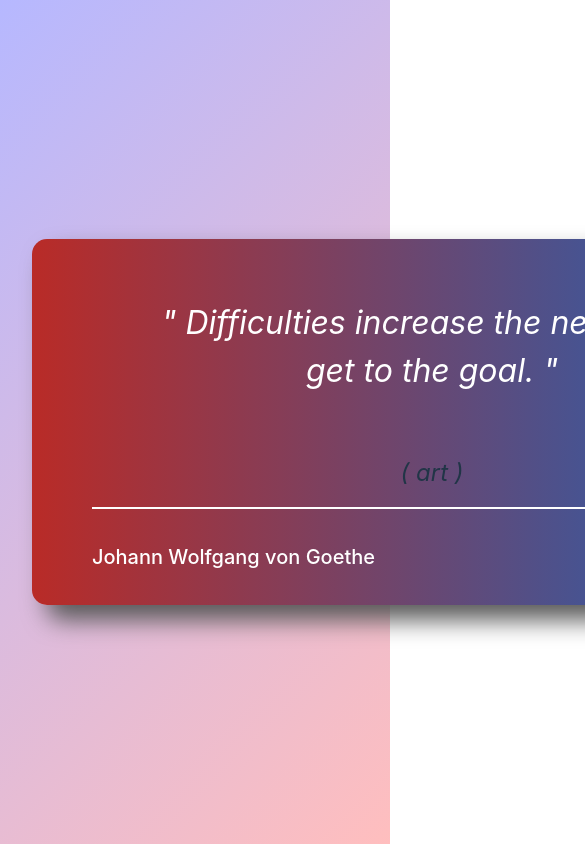
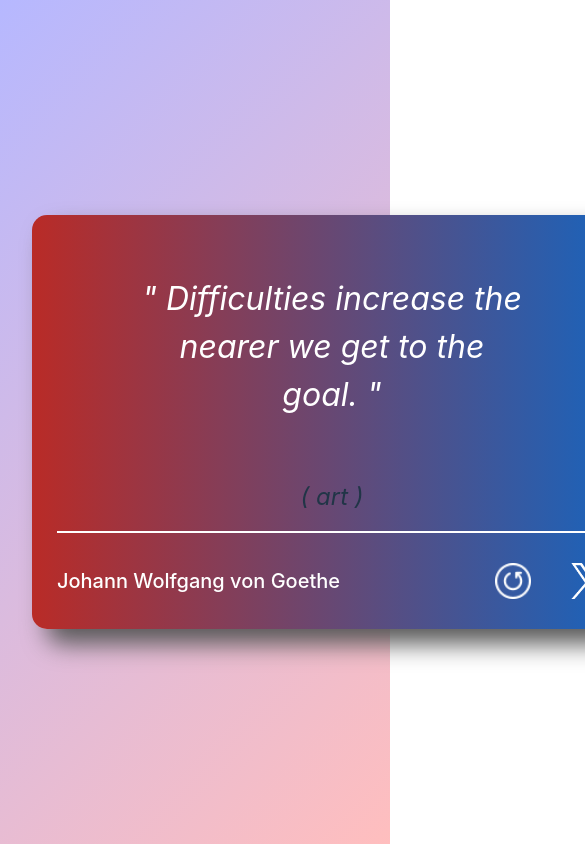
Before and after one commit to somic95/random-quote-vitejs, a React (Vite) app: page / in a window 390 px wide. Shown: the top 844 px of the page, 585 px wide, since content can reach past the window. Built offline with nearby package versions, Linux system fonts and the light colour scheme; no server answers.

Commit message:
Update RandomQuote.css

```diff
--- a/src/Components/RandomQuote/RandomQuote.css
+++ b/src/Components/RandomQuote/RandomQuote.css
@@ -54,3 +54,18 @@
 .icons img:hover {
     transform: translateY(-2px);
 }
+
+@media (max-width: 768px) {
+    .container {
+        width: 600px;
+    }
+    .line {
+        width: 550px;
+    }
+}
+
+@media (min-width: 850px) {
+    .container {
+        width: 800px;
+    }
+}
```
